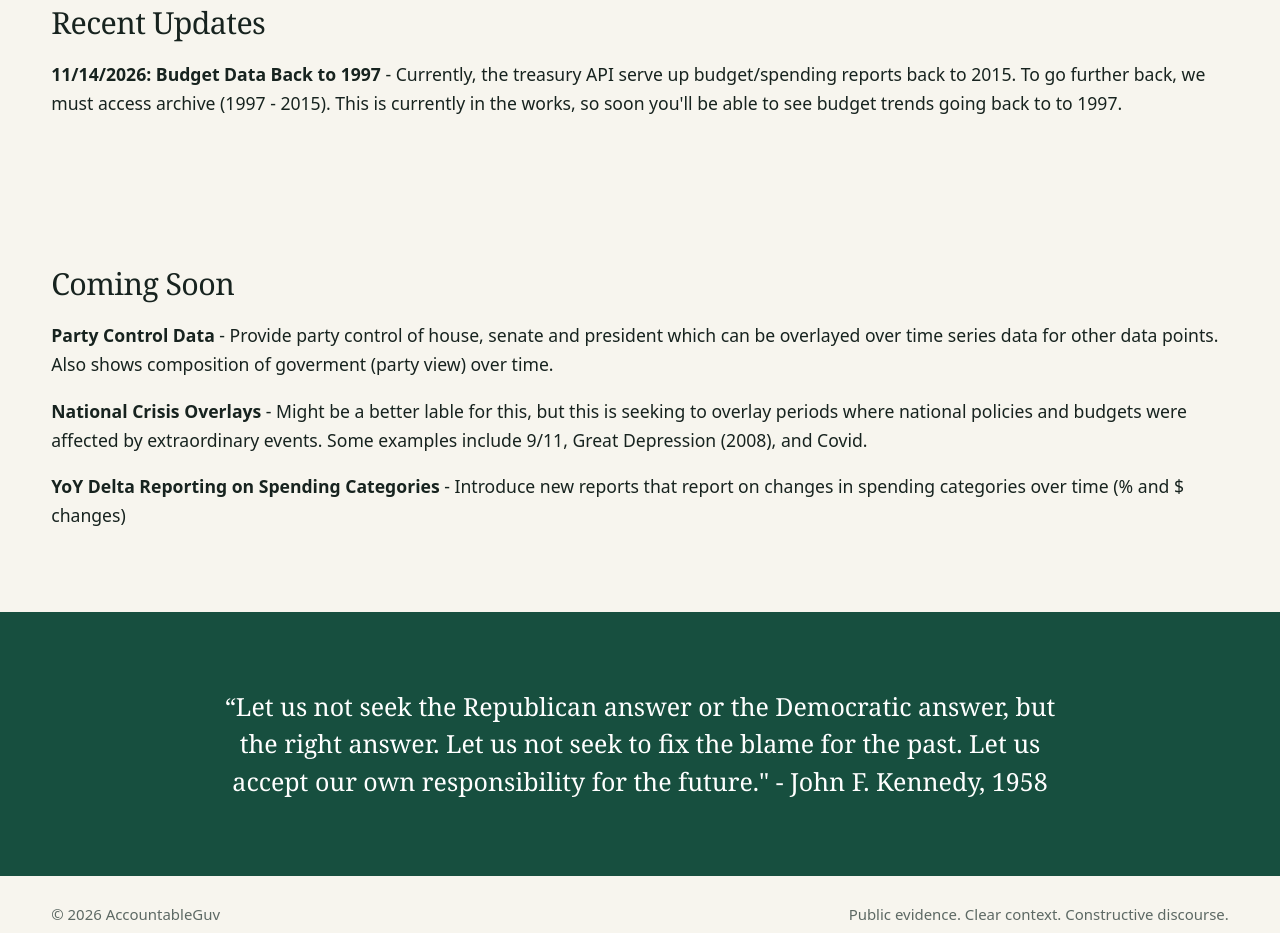
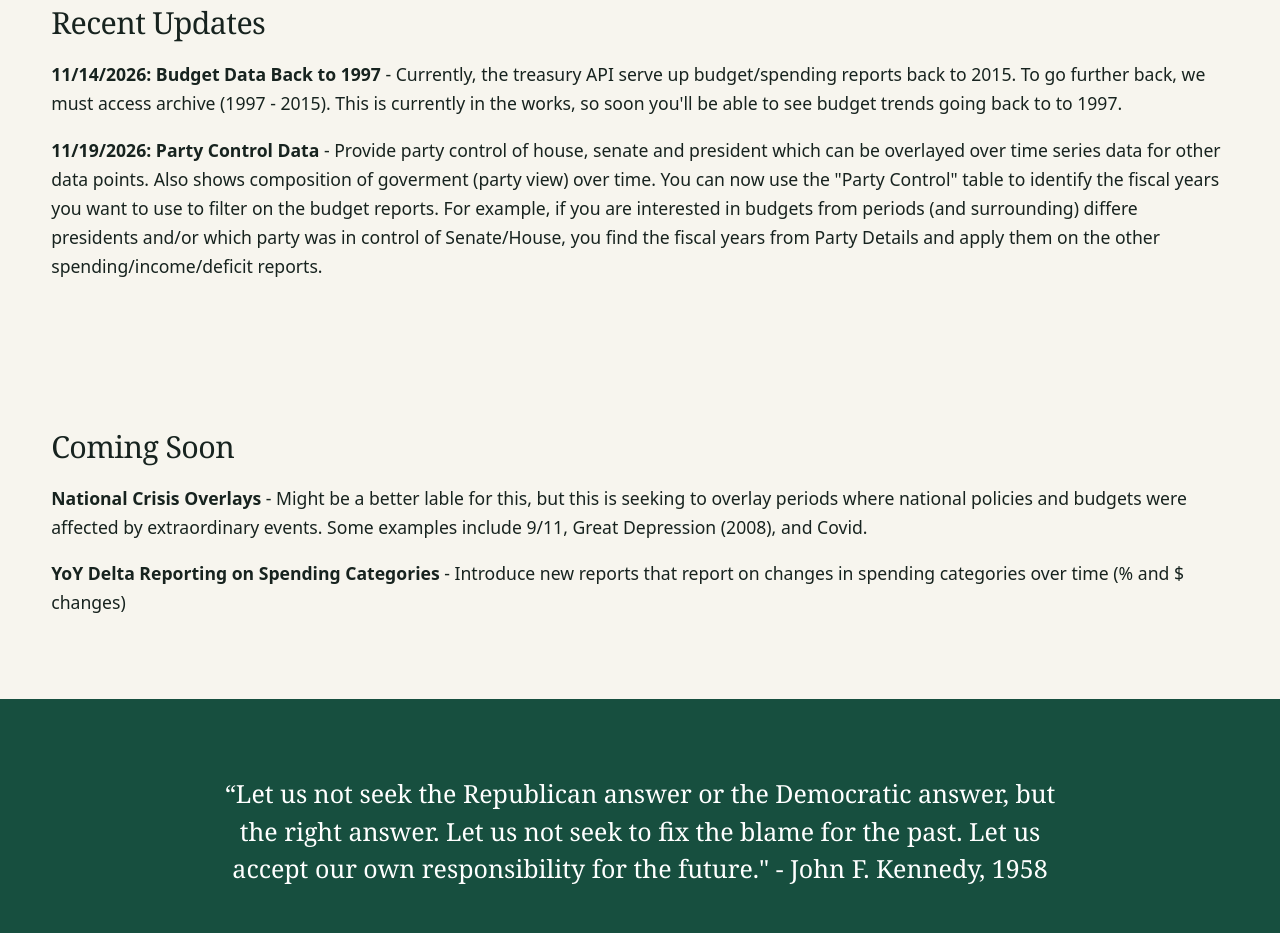
Before and after one commit to scott-p-lane/accountableguv, a plain HTML site: page static content/home.html in a window 1280 px wide. Shown: the part 997-1930 px from the top of the page. Drawn offline with Linux system fonts and the light colour scheme.

Commit message:
Added Party Control reports and filtering.

```diff
--- a/static content/home.html
+++ b/static content/home.html
@@ -379,17 +379,23 @@
         </div>
       </a>
     </section>
-        <section class="section" aria-labelledby="Updates">
+    <section class="section" aria-labelledby="Updates">
       <h2 id="updates">Recent Updates</h2>
-      <p><b>11/14/2026: Budget Data Back to 1997</b> - Currently, the treasury API serve up budget/spending reports back to 2015. To
+      <p><b>11/14/2026: Budget Data Back to 1997</b> - Currently, the treasury API serve up budget/spending reports back
+        to 2015. To
         go further back, we must access archive (1997 - 2015). This is currently in the works, so soon you'll be able to
         see budget trends going back to to 1997.</p>
+      <p><b>11/19/2026: Party Control Data</b> - Provide party control of house, senate and president which can be overlayed over
+        time series data for other data points. Also shows composition of goverment (party view) over time. You can now
+        use the "Party Control" table to identify the fiscal years you want to use to filter on the budget reports.
+        For example, if you are interested in budgets from periods (and surrounding) differe presidents and/or which
+        party was in control of Senate/House, you find the fiscal years from Party Details and apply them on the other
+        spending/income/deficit reports.</p>
     </section>
     <section class="section" aria-labelledby="coming-soon">
       <h2 id="coming-soon">Coming Soon</h2>
       <!-- Replace the empty message with a list of announcements as they become available. -->
-      <p><b>Party Control Data</b> - Provide party control of house, senate and president which can be overlayed over
-        time series data for other data points. Also shows composition of goverment (party view) over time.</p>
+
       <p><b>National Crisis Overlays</b> - Might be a better lable for this, but this is seeking to overlay periods
         where national policies and budgets were affected by extraordinary events. Some examples include 9/11, Great
         Depression (2008), and Covid.</p>
```
Also changed, not shown: 3 other files.
